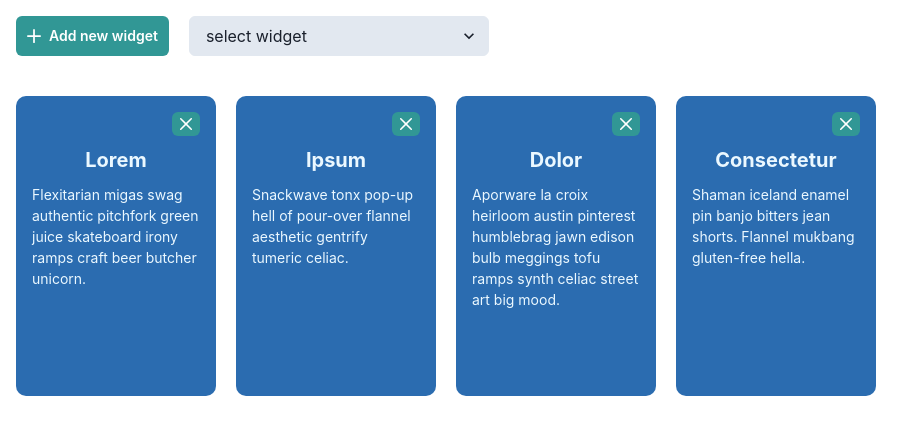
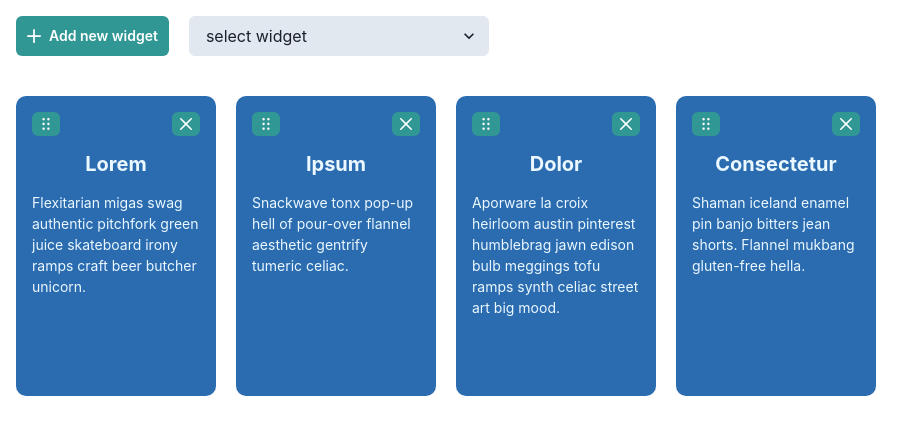
Before and after one commit to EdwinSch/custom-widgets-poc, a React (Vite) app: page / in a window 1280 px wide. Shown: the top 434 px of the page, without its empty margins (0-923 px from the left). Built offline with nearby package versions, Linux system fonts and the light colour scheme.

Commit message:
add: drag icons and cursor

```diff
--- a/src/components/Widget.jsx
+++ b/src/components/Widget.jsx
@@ -1,5 +1,5 @@
 import { Box, Heading, Text, Button, Flex } from "@chakra-ui/react";
-import { CloseIcon } from "@chakra-ui/icons";
+import { CloseIcon, DragHandleIcon } from "@chakra-ui/icons";
 
 const Widget = ({ id, name, type, content, removeWidget }) => {
   return (
@@ -10,10 +10,18 @@ const Widget = ({ id, name, type, content, removeWidget }) => {
       borderRadius={10}
       background="blue.600"
       color="blue.50"
-      transition="250ms ease"
-      _hover={{ cursor: "pointer" }}
+      // transition="250ms ease"
     >
-      <Flex justifyContent="flex-end">
+      <Flex justifyContent="space-between">
+        <Button
+          type="button"
+          colorScheme="teal"
+          size="xs"
+          _hover={{ cursor: "move", background: "darkGreen" }}
+        >
+          <DragHandleIcon />
+        </Button>
+
         <Button
           type="button"
           colorScheme="teal"
@@ -27,7 +35,7 @@ const Widget = ({ id, name, type, content, removeWidget }) => {
       <Heading
         as="h2"
         size="md"
-        my={3}
+        my={4}
         textAlign="center"
         textTransform="capitalize"
       >
```
